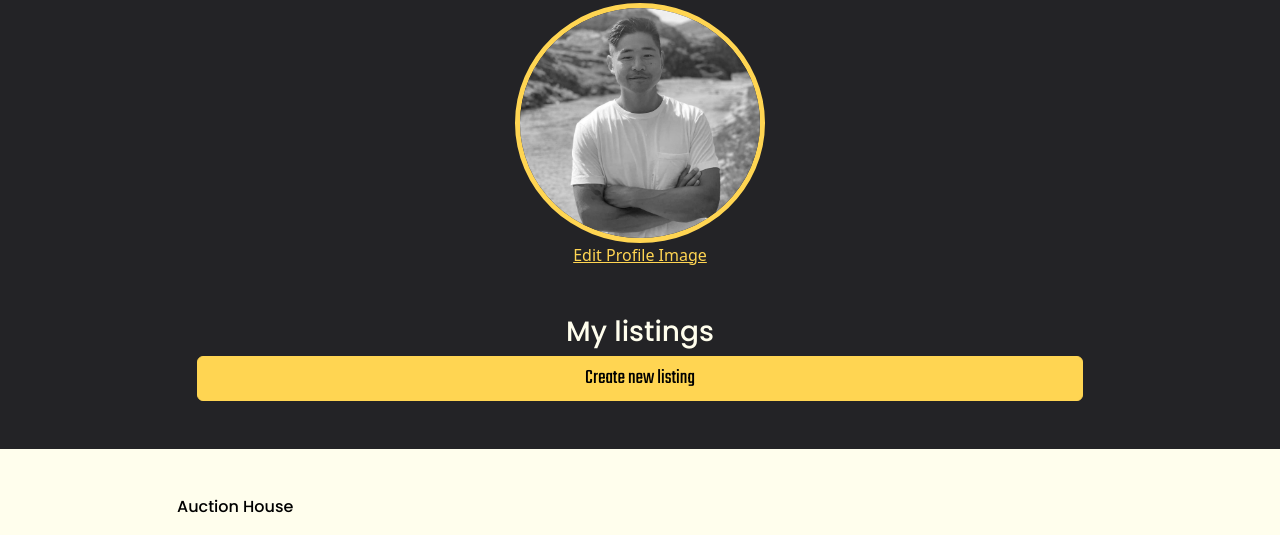
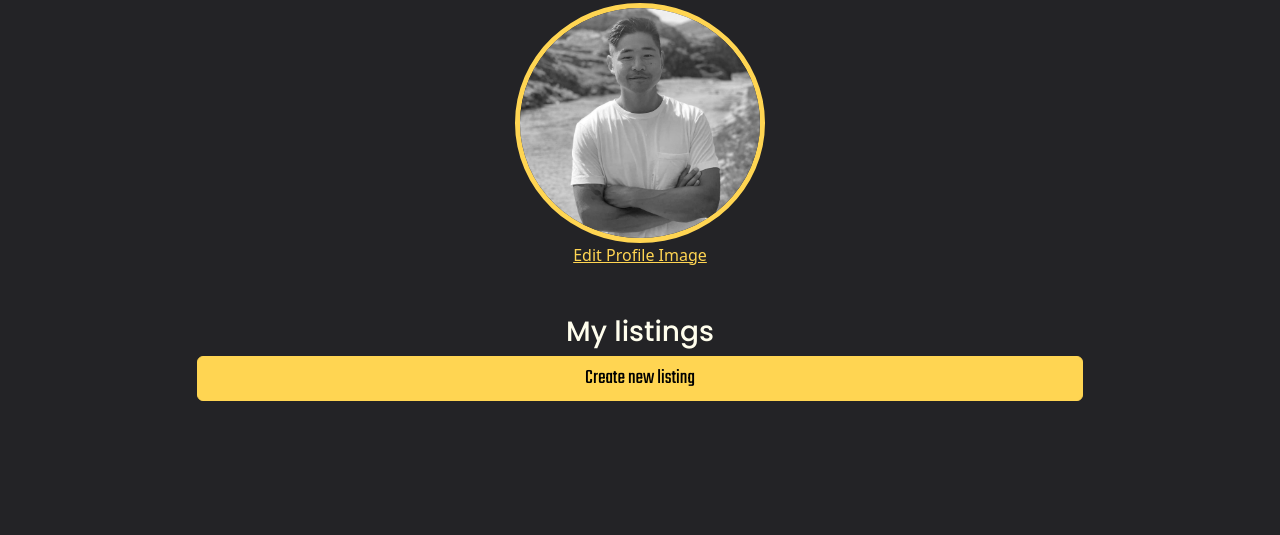
Before and after one commit to joakimlees/joakim-lee-sletten-semester-project-2, a website: page profile/index.html in a window 1280 px wide. Shown: the part 265-800 px from the top of the page. Drawn offline with nearby package versions, Linux system fonts and the light colour scheme.

Commit message:
adjusted height styles, fixed bug  on containers

```diff
--- a/profile/index.html
+++ b/profile/index.html
@@ -10,11 +10,11 @@
     <link rel="stylesheet" href="https://cdn.jsdelivr.net/npm/bootstrap-icons@1.10.2/font/bootstrap-icons.css" />
   </head>
   <body>
-    <div class="vh-100 d-flex flex-column bg-dark text-white">
+    <div class="h-100 d-flex flex-column bg-dark text-white">
       <header class="container-fluid text-center pt-3 pb-1">
         <a class="text-primary text-decoration-none h6" href="#">Auction House</a>
       </header>
-      <div class="container ps-2 pe-2 flex-grow-1">
+      <div class="vh-100 bg-dark container ps-2 pe-2 flex-grow-1">
         <nav role="navigation" class="bg-dark navbar justify-content-center mb-5">
           <ul class="container-fluid justify-content-around navbar-nav flex-row">
             <li class="nav-item">
```
Also changed, not shown: profile/login/index.html (+2 -2 lines), profile/register/index.html (+2 -2 lines).
